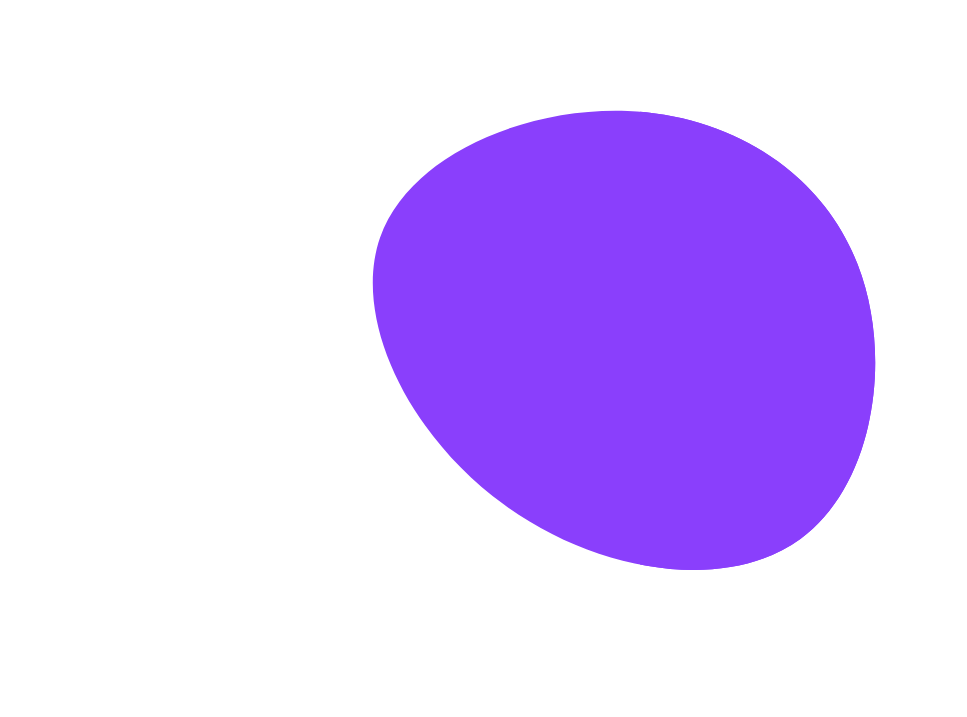
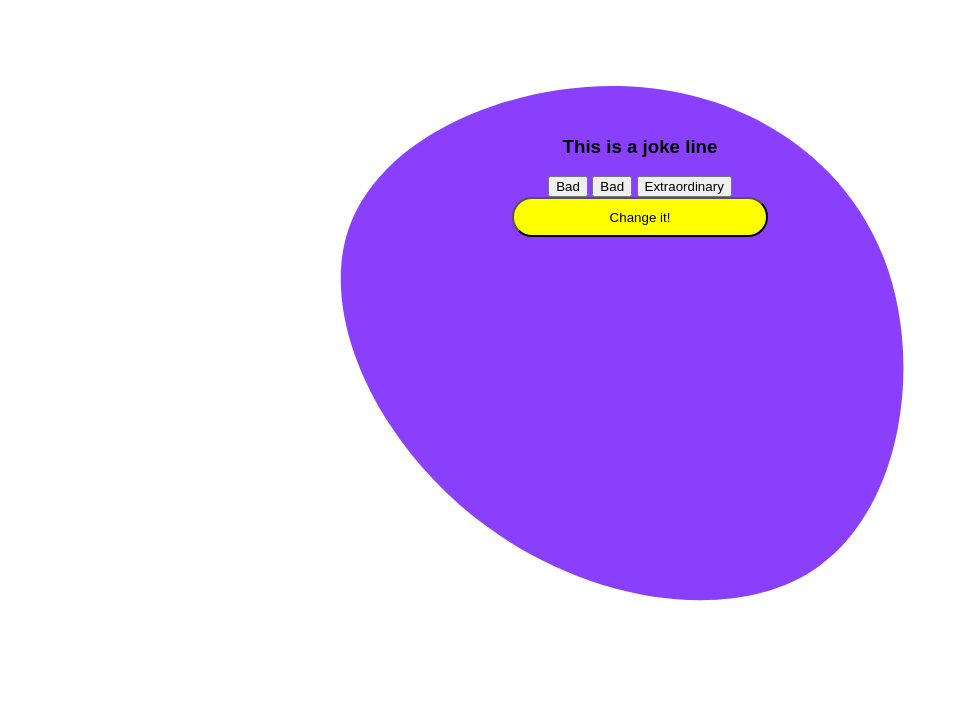
Before and after one commit to Nil-Andreu/ba-sprint5, a plain HTML site: page index.html in a window 1280 px wide. Shown: the part 83-800 px from the top of the page, without its empty margins (0-967 px from the left). Drawn offline with Linux system fonts and the light colour scheme.

Commit message:
Basic structure

```diff
--- a/index.css
+++ b/index.css
@@ -19,12 +19,11 @@ body {
     margin: 0;
     padding: 0;
     background-image: url("index.svg");
+    background-size: 70%;
     background-attachment: fixed;
     background-repeat: no-repeat;
     background-position: center;
 }
-
-
 
 .weather {
     height: 80px;
@@ -36,3 +35,30 @@ body {
     align-items: center;
     color: black;
 }
+
+.jokes {
+    position: absolute;
+    top: 25%;
+    left: 25%;
+    width: 50%;
+    height: 50%;
+    display: flex;
+    flex-direction: column;
+    align-items: center;
+    justify-items: center;
+}
+
+.jokes_button {
+    display: flex;
+    flex-direction: row;
+    justify-content: center;
+    align-items: center;
+}
+
+.jokes_change {
+    width: 40%;
+    vertical-align: middle;
+    background-color: yellow;
+    border-radius: 30px;
+    height: 10%;
+}
--- a/index.html
+++ b/index.html
@@ -12,12 +12,18 @@
 <body>
     <div class="container">
         <div class="weather">
-            <h1>Try not laugh!</h1>
+            Hello
         </div>
 
-
-
-        <div class="container"></div>
+        <div class="jokes">
+            <h3 class="jokes_paragraph">This is a joke line</h3>
+            <div class="jokes_score">
+                <button class="jokes_score">Bad</button>
+                <button class="jokes_score">Bad</button>
+                <button class="jokes_score">Extraordinary</button>
+            </div>
+            <button class="jokes_change">Change it!</button>
+        </div>
 
     </div>
 
```
